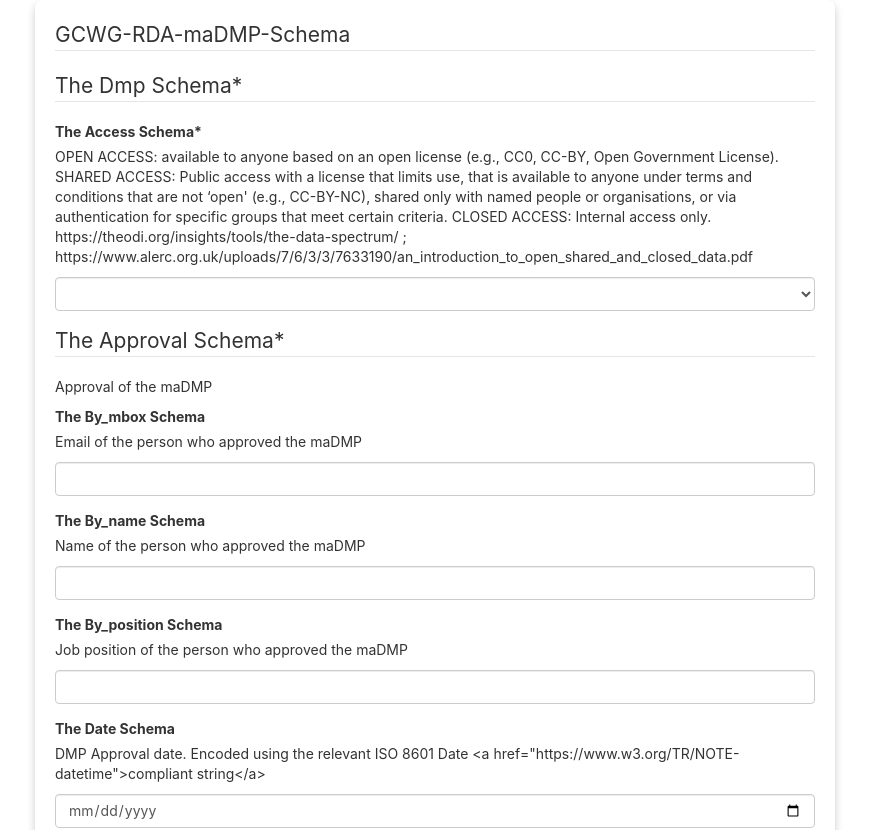
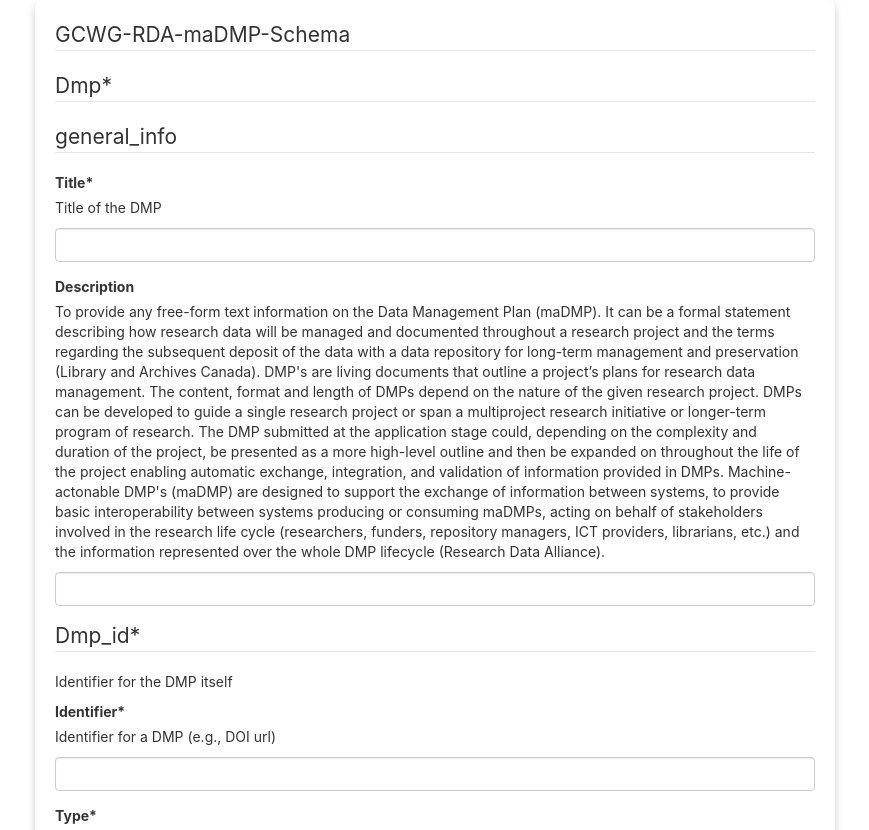
Before and after one commit to FAIRERdata/maDMP-Generation-Form, a React (Create React App) app: page / in a window 1280 px wide. Shown: the top 830 px of the page, without its empty margins (205-1074 px from the left). Built offline with nearby package versions, Linux system fonts and the light colour scheme.

Commit message:
switched schema to maDMP version, added link to github repository

```diff
--- a/public/index.html
+++ b/public/index.html
@@ -23,6 +23,8 @@
     <noscript>You need to enable JavaScript to run this app.</noscript>
     <div class="container">
       <div id="root"></div>
+
+      <a id="source_code" class="source_code" href="https://github.com/FAIRERdata/maDMP-Generation-Tool">Source code</a>
     </div>
     <!--
       This HTML file is a template.
--- a/src/App.tsx
+++ b/src/App.tsx
@@ -4,7 +4,7 @@
 import validator from '@rjsf/validator-ajv8';
 
 // Import custom schemas and UI schema
-import mySchema from './conditional_appear_affiliation.json';
+import mySchema from './GCWG-RDA-maDMP-schema.json';
 import myUiSchema from './ui_schema.json';
 
 // Define types if you know the structure of formData, otherwise keep it as `any`
@@ -53,7 +53,7 @@
     <div>
       <Form<FormData>
         schema={mySchema as unknown as RJSFSchema}
-        //uiSchema={myUiSchema as UiSchema}
+        uiSchema={myUiSchema as UiSchema}
         validator={validator}
         formData={formData as any}
         onChange={handleChange}
--- a/src/index.css
+++ b/src/index.css
@@ -18,3 +18,7 @@
   border-radius: 8px;
   box-shadow: 0 4px 8px 0 rgba(0, 0, 0, 0.2);
 }
+
+.source_code{
+  margin-top: 200px;
+}
```
